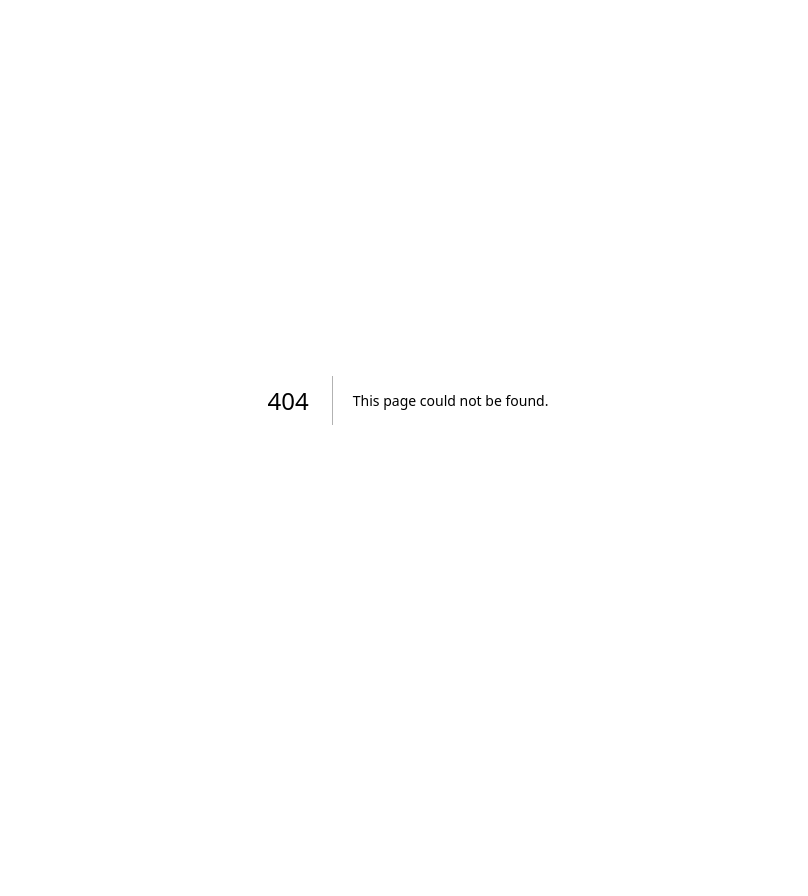
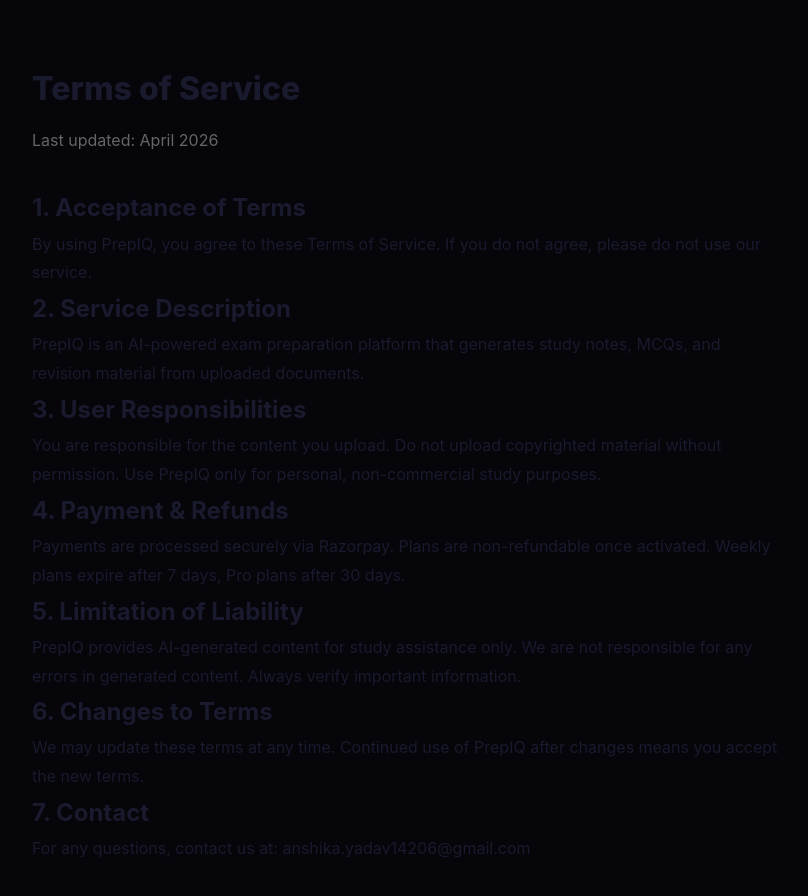
Before and after one commit to anshikayadav14/prepiq, a Next.js app: page /terms in a window 1280 px wide. Before the commit this address had no page. Shown: the top 896 px of the page, without its empty margins (232-1040 px from the left). Before the commit the page ends 800 px from the top, so only its background shows below. Built offline with nearby package versions, Linux system fonts and the light colour scheme.

Commit message:
Add privacy and terms pages

```diff
--- /dev/null
+++ b/app/terms/page.js
@@ -0,0 +1,32 @@
+export default function TermsOfService() {
+  return (
+    <div style={{
+      maxWidth: '800px', margin: '0 auto', padding: '60px 24px',
+      fontFamily: "'Inter', sans-serif", color: '#1a1a2e', lineHeight: '1.8'
+    }}>
+      <h1 style={{ fontSize: '2rem', fontWeight: '800', marginBottom: '8px' }}>Terms of Service</h1>
+      <p style={{ color: '#666', marginBottom: '32px' }}>Last updated: April 2026</p>
+
+      <h2>1. Acceptance of Terms</h2>
+      <p>By using PrepIQ, you agree to these Terms of Service. If you do not agree, please do not use our service.</p>
+
+      <h2>2. Service Description</h2>
+      <p>PrepIQ is an AI-powered exam preparation platform that generates study notes, MCQs, and revision material from uploaded documents.</p>
+
+      <h2>3. User Responsibilities</h2>
+      <p>You are responsible for the content you upload. Do not upload copyrighted material without permission. Use PrepIQ only for personal, non-commercial study purposes.</p>
+
+      <h2>4. Payment & Refunds</h2>
+      <p>Payments are processed securely via Razorpay. Plans are non-refundable once activated. Weekly plans expire after 7 days, Pro plans after 30 days.</p>
+
+      <h2>5. Limitation of Liability</h2>
+      <p>PrepIQ provides AI-generated content for study assistance only. We are not responsible for any errors in generated content. Always verify important information.</p>
+
+      <h2>6. Changes to Terms</h2>
+      <p>We may update these terms at any time. Continued use of PrepIQ after changes means you accept the new terms.</p>
+
+      <h2>7. Contact</h2>
+      <p>For any questions, contact us at: anshika.yadav14206@gmail.com</p>
+    </div>
+  )
+}
```
Also changed, not shown: app/privacy/page.js (added, +29 -0 lines).
